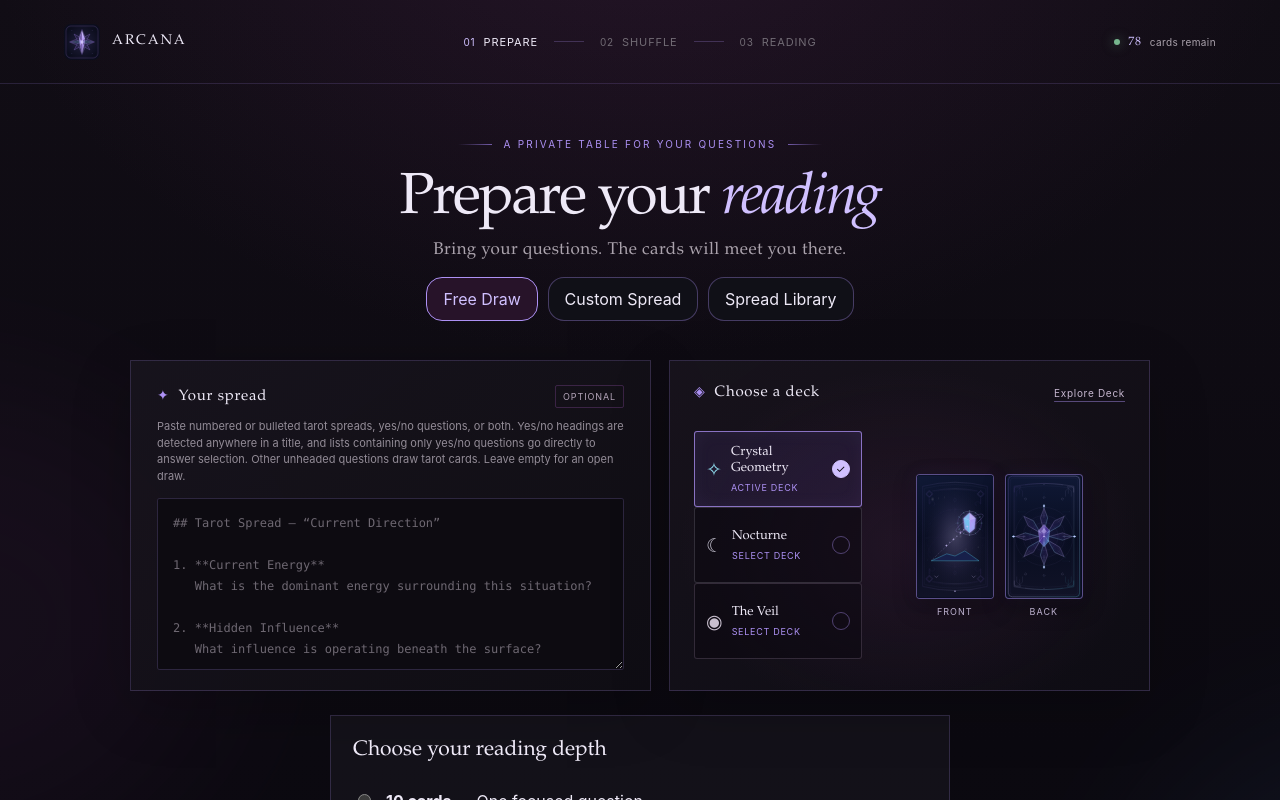
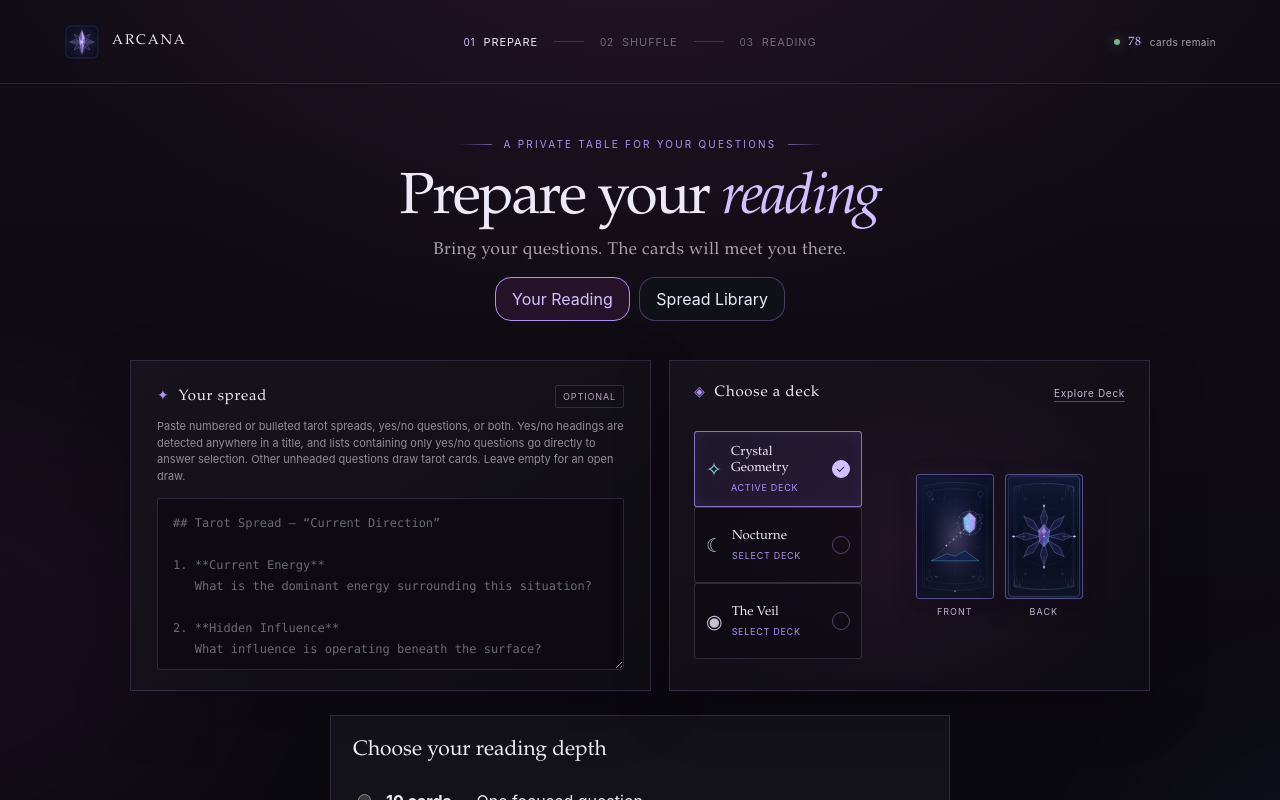
Before and after one commit to mikenightengale/arcana, a React (Vite) app: page / in a window 1280 px wide. Shown: the top 800 px of the page. Built offline with nearby package versions, Linux system fonts and the light colour scheme.

Commit message:
Unify custom spread and open draw setup (#35)

```diff
--- a/src/App.tsx
+++ b/src/App.tsx
@@ -356,13 +356,13 @@ function App() {
 
   function newReading() {
     if (!state) return
-    update({ stage: 'setup', preparationMode: 'free', shuffleStatus: undefined, spread: null, reading: null, yesNoAnswers: {}, sourceText: '', drawCount: 20 })
+    update({ stage: 'setup', preparationMode: 'custom', shuffleStatus: undefined, spread: null, reading: null, yesNoAnswers: {}, sourceText: '', drawCount: 20 })
   }
 
   function resetDeck() {
     if (!state || !manifest) return
     releaseShuffle()
-    update({ deck: createReadyDeck(manifest.cards), stage: 'setup', preparationMode: 'free', shuffleStatus: undefined, spread: null, reading: null, yesNoAnswers: {}, drawCount: 20, sourceText: '' })
+    update({ deck: createReadyDeck(manifest.cards), stage: 'setup', preparationMode: 'custom', shuffleStatus: undefined, spread: null, reading: null, yesNoAnswers: {}, drawCount: 20, sourceText: '' })
   }
 
   async function copyReading() {
@@ -416,7 +416,7 @@ function App() {
           <p className="intro">Bring your questions. The cards will meet you there.</p>
 
           <div className="preparation-modes" role="group" aria-label="Choose a spread">
-            {([['free', 'Free Draw'], ['custom', 'Custom Spread'], ['library', 'Spread Library']] as const).map(([mode, label]) => <button type="button" key={mode} aria-pressed={(state.preparationMode ?? (state.sourceText ? 'custom' : 'free')) === mode} onClick={() => { if ((state.preparationMode ?? (state.sourceText ? 'custom' : 'free')) !== mode) update({ preparationMode: mode, spread: null, sourceText: '', drawCount: 20 }) }}>{label}</button>)}
+            {([['custom', 'Your Reading'], ['library', 'Spread Library']] as const).map(([mode, label]) => <button type="button" key={mode} aria-pressed={(state.preparationMode === 'library' ? 'library' : 'custom') === mode} onClick={() => { if ((state.preparationMode === 'library' ? 'library' : 'custom') !== mode) update({ preparationMode: mode, spread: null, sourceText: '', drawCount: 20 }) }}>{label}</button>)}
           </div>
           {state.preparationMode === 'library' && <SpreadLibrary spread={state.spread} onSelect={spread => update({ spread, sourceText: '', drawCount: spread.positions.length })} onBegin={beginShuffle} cardBackUrl={cardBackUrl} />}
           <div className={`setup-grid ${state.preparationMode === 'library' ? 'library-deck-grid' : ''}`}>
```
Also changed, not shown: 2 other files (tests, documents, lock files or other folders).
